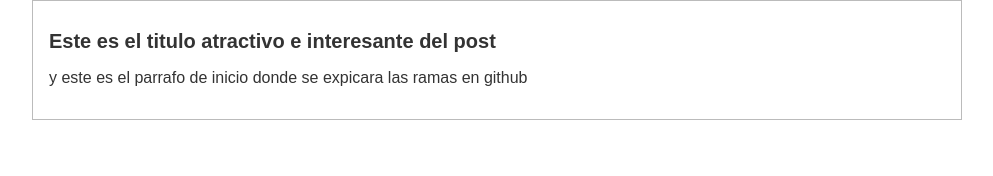
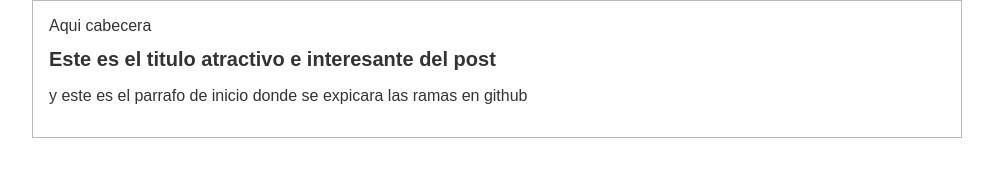
Before and after one commit to nodored/hyperblog, a plain HTML site: page index.html in a window 1280 px wide. Shown: the whole page, without its empty margins (143-1136 px from the left). Drawn offline with Linux system fonts and the light colour scheme.

Commit message:
Estructura inicial de la cabecera

```diff
--- a/index.html
+++ b/index.html
@@ -6,6 +6,9 @@
     </head>
     <body>
         <div id="container">
+            <div id="cabecera">
+                Aqui cabecera
+            </div>
             <div id="post">
                 <h1>Este es el titulo atractivo e interesante del post</h1>
                 <p>y este es el parrafo de inicio donde se expicara las ramas en github</p>
```
